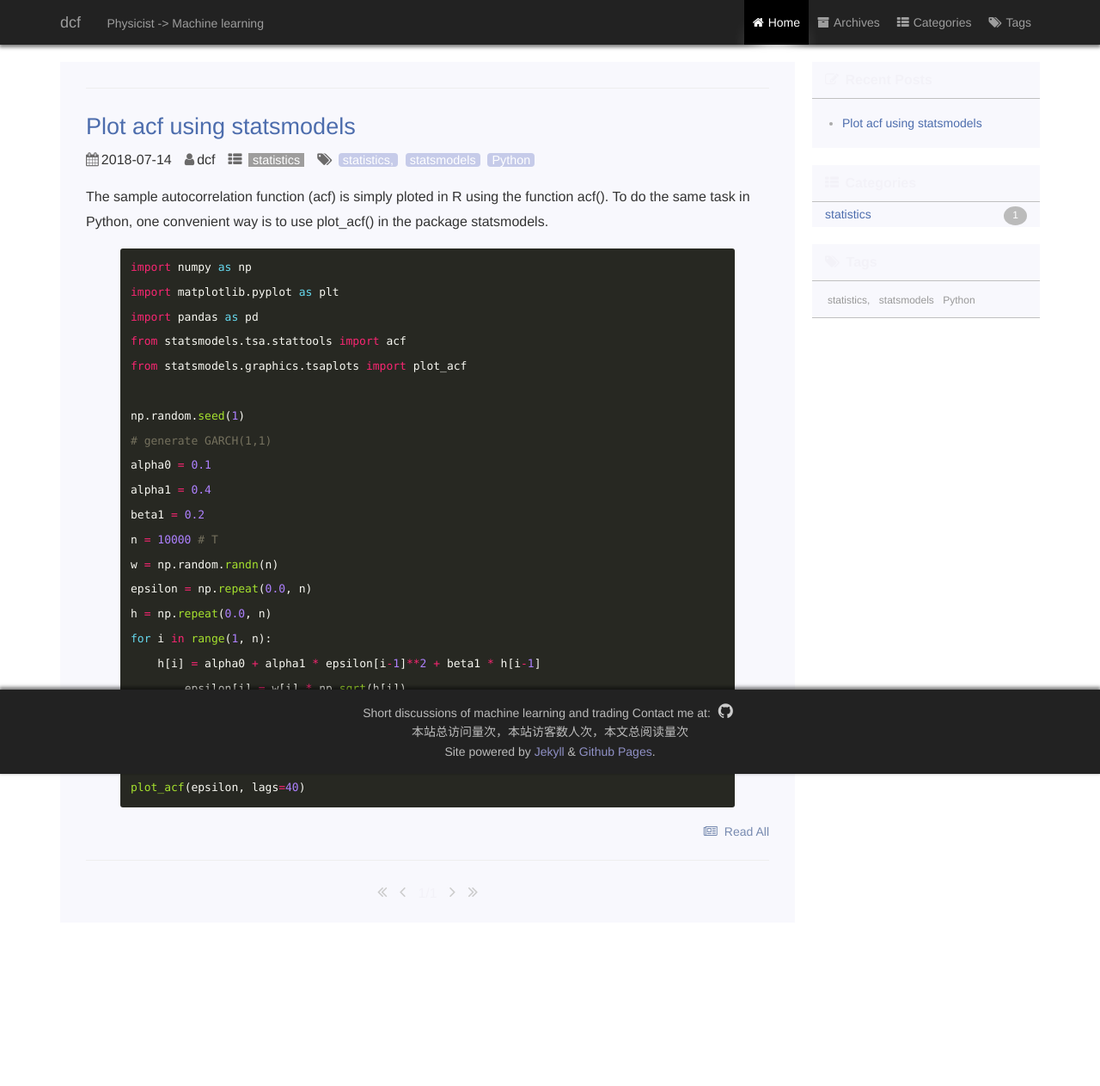
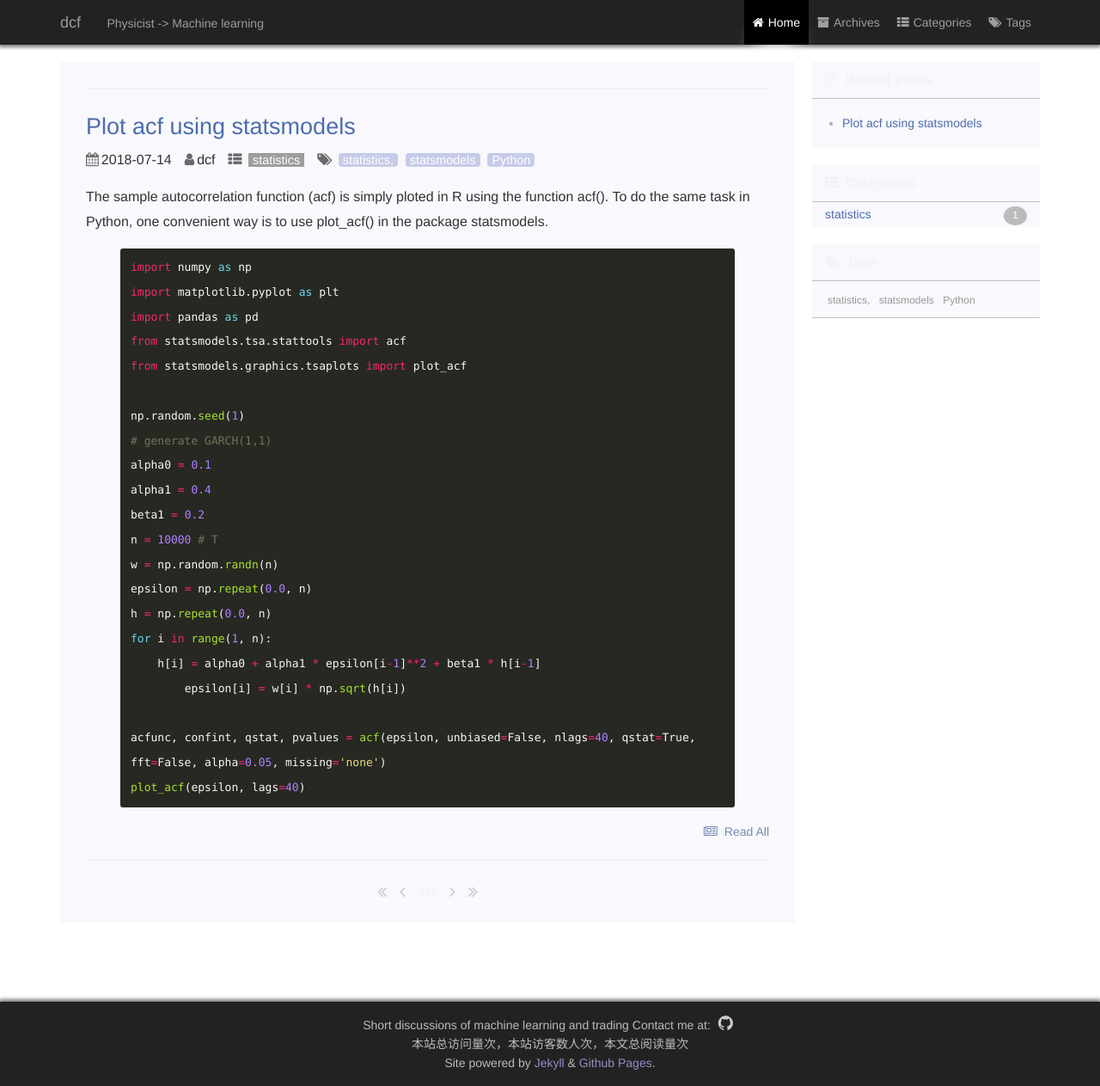
Before and after one commit to dcfmodel/dcfmodel.github.io, a Jekyll site: the page built from index.html, in a window 1280 px wide. Shown: the whole page at 86% size. Built offline with Jekyll 4.4.1, drawn with Linux system fonts in a browser that asks for light colours; the list of posts is cut into pages by our own code; comment, search, counter and statistics services are not loaded; a style sheet for code colours, icons or effects is not loaded; before the commit the page ends 1073 px from its top, so only the background shows below that.

Commit message:
change _reset.scss

```diff
--- a/_sass/_reset.scss
+++ b/_sass/_reset.scss
@@ -31,9 +31,9 @@ body {
     //color: #333;
     color: #f3f2f8;
     // background-image: url(https://gw.alicdn.com/tfs/TB1xzbUumBYBeNjy0FeXXbnmFXa-125-121.png);
-    // position: relative;
-    // min-height: 100%;
-    // padding-bottom: 190px;
+    position: relative;
+    min-height: 100%;
+    padding-bottom: 190px;
 }
 a {
     text-decoration: none;
```
